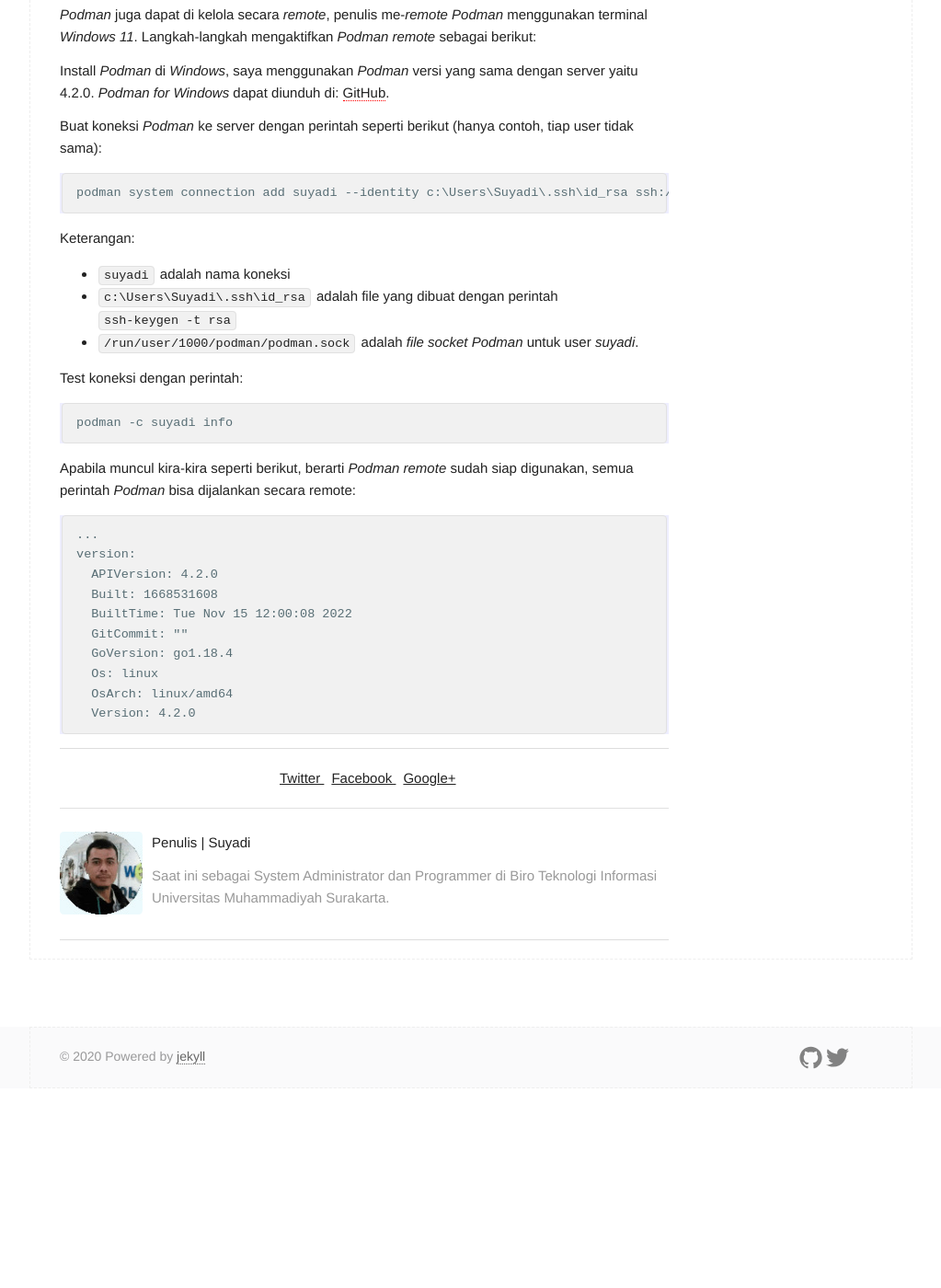
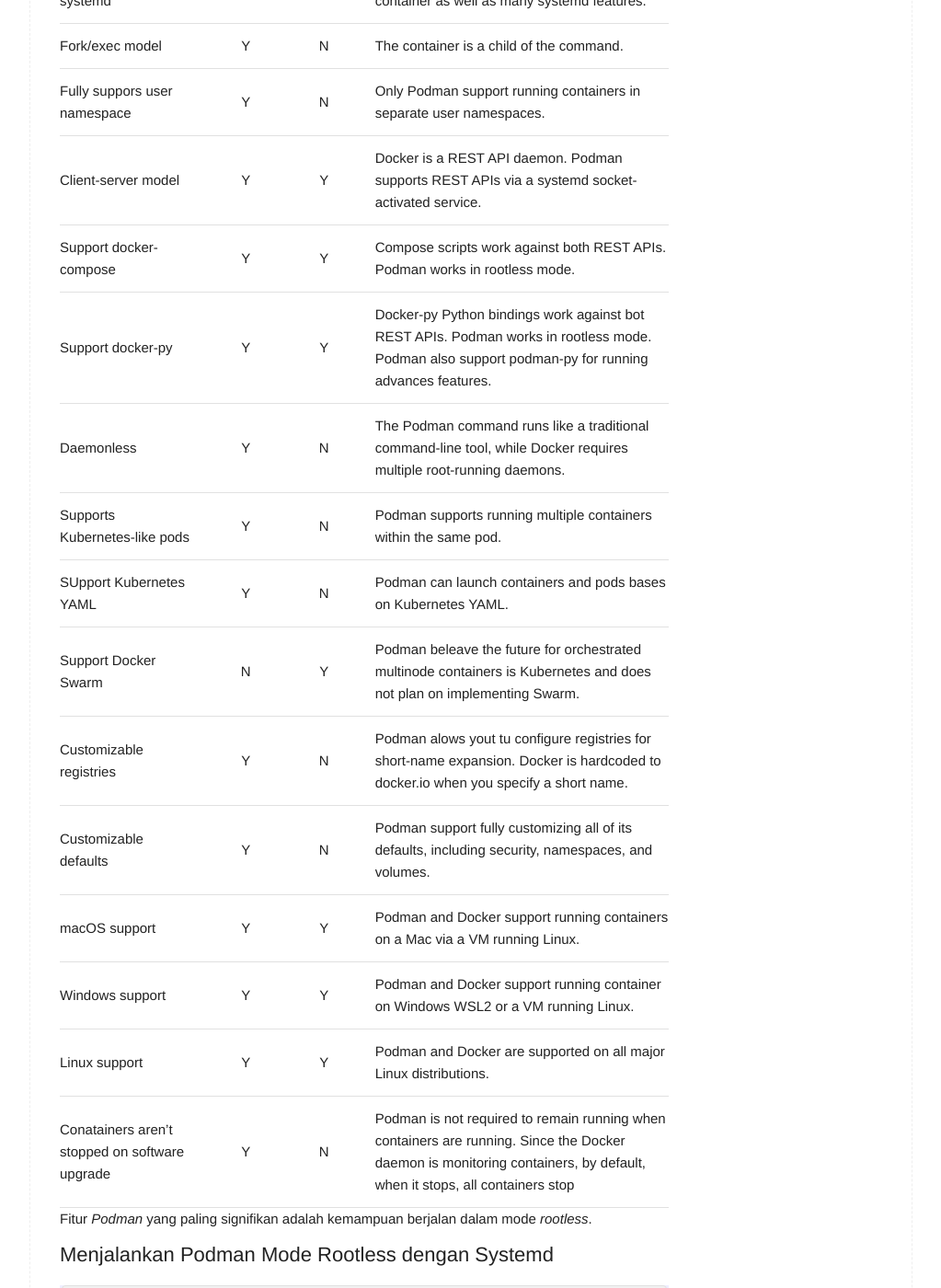
Before and after one commit to abufarros/abufarros.github.io, a Jekyll site: the page built from _posts/2023-01-23-rootless-container-dengan-podman.md, in a window 1280 px wide and 1400 px high, scrolled down 1850 px. Shown: the whole window at 92% size, without its empty margins (128-1151 px from the left). Built offline with Jekyll 4.4.1, drawn with Linux system fonts in a browser that asks for light colours; before the commit the page ends 3033 px from its top, so only the background shows below that; some of the changed text lies outside the part shown.

Commit message:
Update 4

```diff
--- a/_posts/2023-01-23-rootless-container-dengan-podman.md
+++ b/_posts/2023-01-23-rootless-container-dengan-podman.md
@@ -42,11 +42,31 @@
 
 ## Mengelola container, image dan pod dengan Podman
 
-*Podman* dikembangkan untuk meningkatkan desain dari *Docker*. Berikut perbandingan amtara *Podman* dengan *Docker*:
+*Podman* dikembangkan untuk meningkatkan desain dari *Docker*. Berikut perbandingan antara *Podman* dengan *Docker*:
 
 | Feature | Podman | Docker | Description |
 | :------ | :----: | :----: | :---------- |
-| Support all OCI and Docker images | Y | Y | Pulls and runs container images from cantainer registries |
+| Support all OCI and Docker images | Y | Y | Pulls and runs container images from cantainer registries. |
+| Launches OCI container engines | Y | Y | Lauches runc, crun, Kata, gVisor, and OCI container engines. |
+| Simple command-line interface | Y | Y | Podman and Docker share the same CLI. |
+| Integration with systemd | Y | N | Podman support running systemd inside container as well as many systemd features. |
+| Fork/exec model | Y | N | The container is a child of the command. |
+| Fully suppors user namespace | Y | N | Only Podman support running containers in separate user namespaces. |
+| Client-server model | Y | Y | Docker is a REST API daemon. Podman supports REST APIs via a systemd socket-activated service. |
+| Support docker-compose | Y | Y | Compose scripts work against both REST APIs. Podman works in rootless mode. |
+| Support docker-py | Y | Y | Docker-py Python bindings work against bot REST APIs. Podman works in rootless mode. Podman also support podman-py for running advances features. |
+| Daemonless | Y | N | The Podman command runs like a traditional command-line tool, while Docker requires multiple root-running daemons. |
+| Supports Kubernetes-like pods | Y | N | Podman supports running multiple containers within the same pod. |
+| SUpport Kubernetes YAML | Y | N | Podman can launch containers and pods bases on Kubernetes YAML. |
+| Support Docker Swarm | N | Y | Podman beleave the future for orchestrated multinode containers is Kubernetes and does not plan on implementing Swarm. |
+| Customizable registries | Y | N | Podman alows yout tu configure registries for short-name expansion. Docker is hardcoded to docker.io when you specify a short name. |
+| Customizable defaults | Y | N | Podman support fully customizing all of its defaults, including security, namespaces, and volumes. |
+| macOS support | Y | Y | Podman and Docker support running containers on a Mac via a VM running Linux. |
+| Windows support | Y | Y | Podman and Docker support running container on Windows WSL2 or a VM running Linux. |
+| Linux support | Y | Y | Podman and Docker are supported on all major Linux distributions. |
+| Conatainers aren't stopped on software upgrade | Y | N | Podman is not required to remain running when containers are running. Since the Docker daemon is monitoring containers, by default, when it stops, all containers stop |
+
+Fitur *Podman* yang paling signifikan adalah kemampuan berjalan dalam mode *rootless*.
 
 ## Menjalankan Podman Mode Rootless dengan Systemd
 
```
